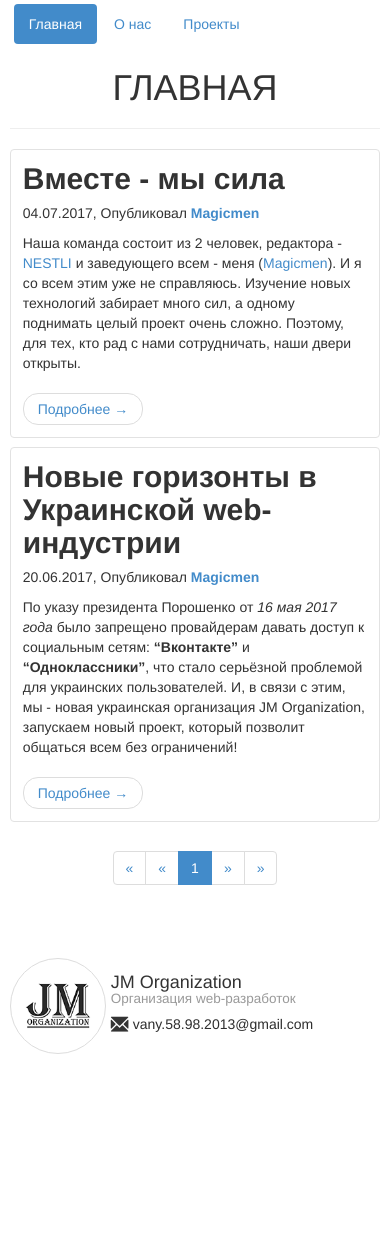
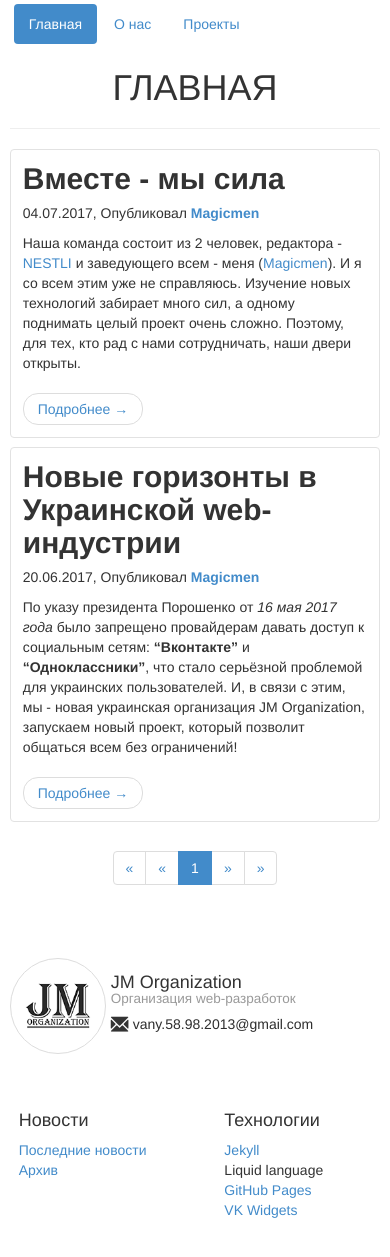
Before and after one commit to jm-organization/jm-organization.github.io, a Jekyll site: the page built from index.html, in a window 390 px wide and 1324 px high. Shown: the top 1257 px of the window. Built offline with Jekyll 4.4.1, drawn with Linux system fonts in a browser that asks for light colours; the list of posts is cut into pages by our own code.

Commit message:
Адаптирование под мобильные устройства

```diff
--- a/_includes/jm_footer.html
+++ b/_includes/jm_footer.html
@@ -1,4 +1,5 @@
-<div class="page-width jm-table">
+<div class="page-width">
+    <div class="jm-f">
         <div class="jm-f-logo">
             <img src="/assets/img/logotypes/small_logotype.png" alt="jm-organization" class="img-circle img-thumbnail jm-td">
             <div class="jm-f-about">
@@ -18,7 +19,7 @@
             </div>
         </div>
 
-    <div class="jm-f-blocks visible-md visible-lg">
+        <div class="jm-f-blocks">
             <div class="jm-f-block">
                 <h4>Новости</h4>
                 <ul>
@@ -28,13 +29,13 @@
                     <li><a href="/archive/">Архив</a></li>
                 </ul>
             </div>
-        <div class="jm-f-block">
+            <div class="jm-f-block visible-md visible-lg">
                 <h4>О нас</h4>
                 <ul>
                     <li><a href="/about/">О нас</a></li>
                 </ul>
             </div>
-        <div class="jm-f-block">
+            <div class="jm-f-block visible-md visible-lg">
                 <h4>Наши проекты</h4>
                 <ul>
                     <li class="disabled">La Friend</li>
@@ -47,7 +48,9 @@
                     <li class="disabled">Liquid language</li>
                     <li><a href="https://pages.github.com">GitHub Pages</a></li>
                     <li><a href="https://vk.com/dev/widgets_for_sites">VK Widgets</a></li>
+                    <li class="visible-md visible-lg"><a href="https://github.com/jm-organization/jm-organization.github.io">Src</a></li>
                 </ul>
             </div>
         </div>
     </div>
+</div>
--- a/_includes/jm_navigation.html
+++ b/_includes/jm_navigation.html
@@ -13,6 +13,6 @@
 <li{% if page.url contains '/projects' %} class="active"{% endif %}>
 	<a href="/projects">Проекты</a>
 </li>
-<li class="hidden-xs hidden-sm" style="float: right">
+<li class="hidden-xs hidden-sm" style="position: absolute; right: 0;">
 	<a href="https://github.com/jm-organization/jm-organization.github.io" target="_blank">Src</a>
 </li>
--- a/assets/css/main.css
+++ b/assets/css/main.css
@@ -13,6 +13,10 @@
     max-width: 412px;
     display: inline-block;
     margin-bottom: 42px; }
+    @media (max-width: 728px) {
+      footer .page-width .jm-f-logo {
+        min-width: 100%;
+        width: 100%; } }
     footer .page-width .jm-f-logo img {
       float: left; }
       @media (max-width: 728px) {
@@ -58,6 +62,10 @@
     width: calc(100% - 412px);
     float: right;
     height: 180px; }
+    @media (max-width: 728px) {
+      footer .page-width .jm-f-blocks {
+        width: 100%;
+        float: left; } }
     footer .page-width .jm-f-blocks .jm-f-block {
       display: table-cell;
       padding: 5px 9px;
--- a/assets/css/main.sass
+++ b/assets/css/main.sass
@@ -17,6 +17,9 @@
       max-width: 412px
       display: inline-block
       margin-bottom: 42px
+      @media (max-width: 728px)
+        min-width: 100%
+        width: 100%
       img
         float: left
         @media (max-width: 728px)
@@ -62,6 +65,9 @@
       width: calc(100% - 412px)
       float: right
       height: 180px
+      @media (max-width: 728px)
+        width: 100%
+        float: left
       .jm-f-block
         display: table-cell
         padding: 5px 9px
```
Lines whose indentation alone changed are shown as unchanged.
